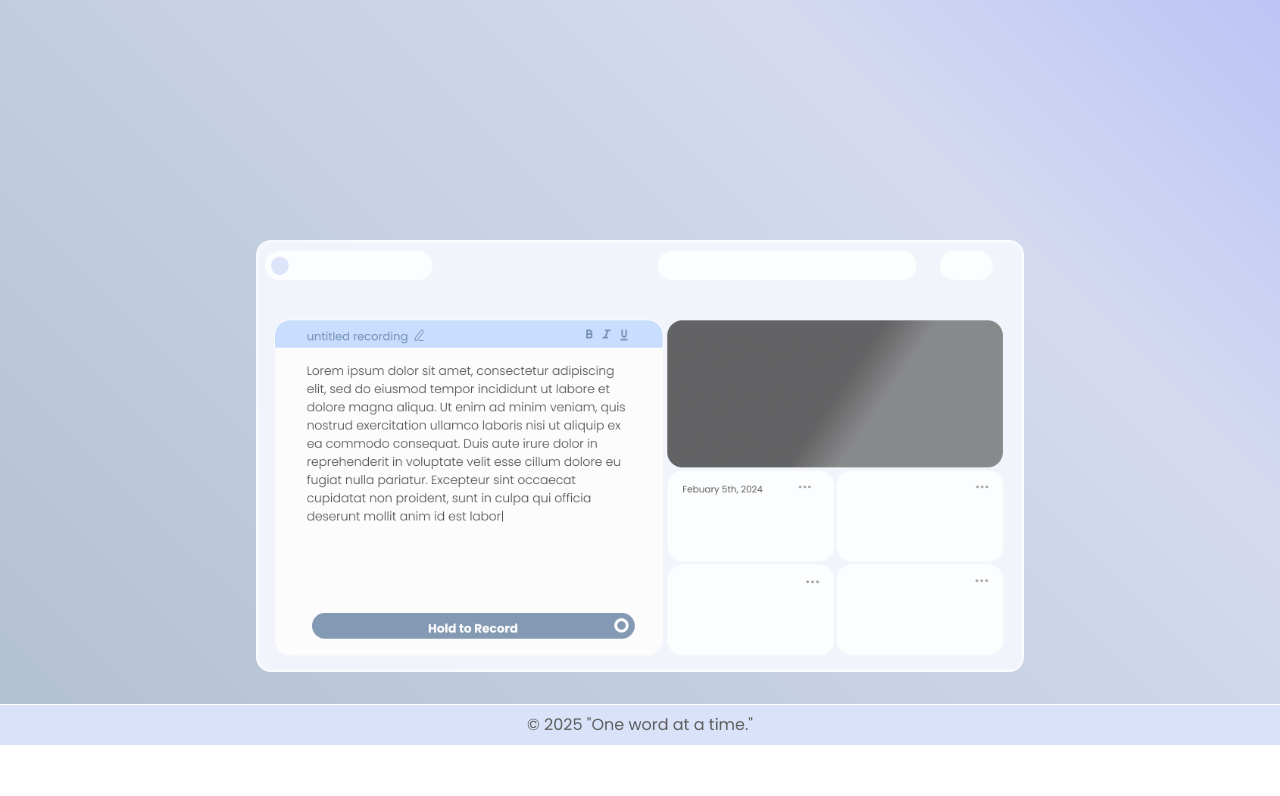
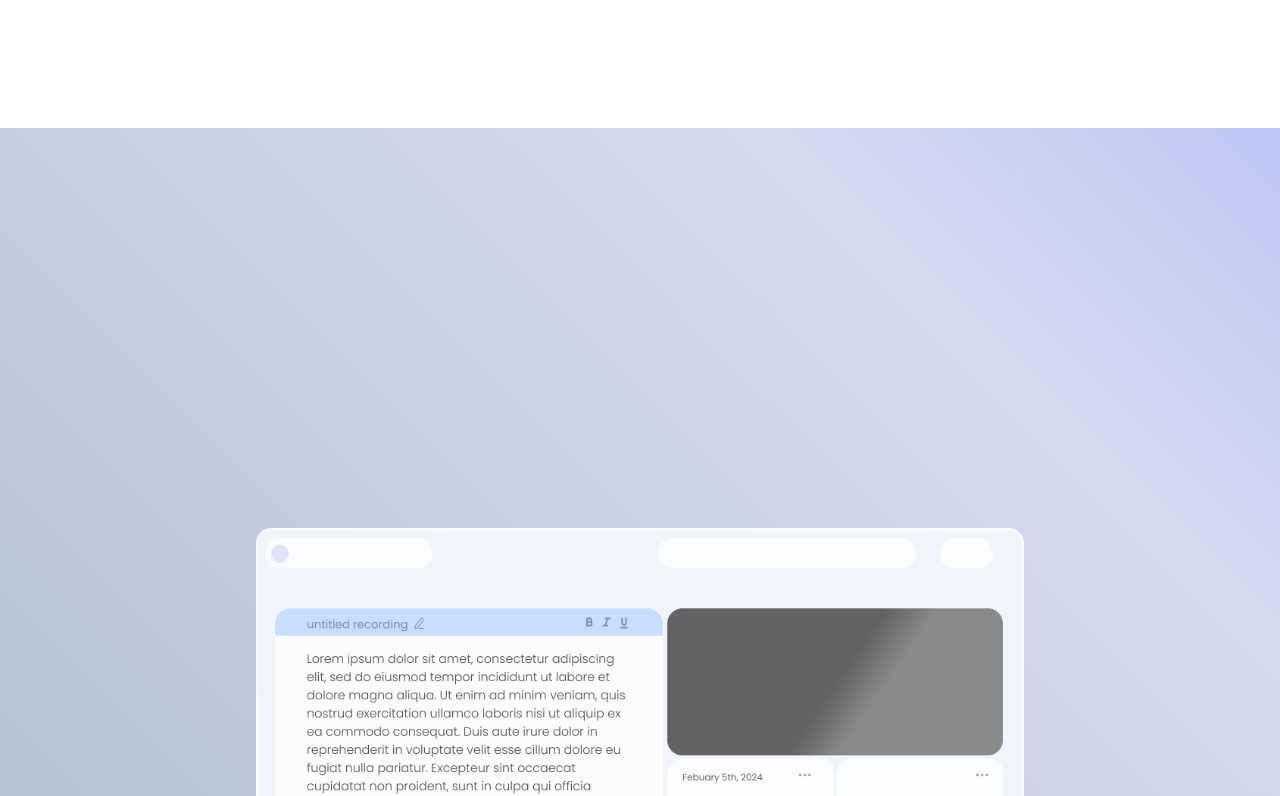
Before and after one commit to ryushen-tan/Phon3y, a React (Vite) app in the folder fe/: page / in a window 1280 px wide. Shown: the part 960-1756 px from the top of the page. Before the commit the page ends 1705 px from the top, so only its background shows below. Built offline with nearby package versions, Linux system fonts and the light colour scheme; a web font is replaced by a local one.

Commit message:
some more animations for the landing page

```diff
--- a/fe/src/pages/LandingPage.tsx
+++ b/fe/src/pages/LandingPage.tsx
@@ -1,4 +1,4 @@
-import React from 'react';
+import React, { useEffect, useRef, useState } from 'react';
 import Navbar from '../components/Navbar/Navbar';
 import background from '/background.png';
 import ShinyText from '../components/Text/ShinyText';
@@ -7,13 +7,38 @@ import Demo from '/demo.png';
 import { Link } from 'react-router-dom';
 
 const LandingPage: React.FC = () => {
+    const demoRef = useRef<HTMLDivElement | null>(null);
+    const [isDemoVisible, setIsDemoVisible] = useState(false);
+
+    useEffect(() => {
+        const observer = new IntersectionObserver(
+            ([entry]) => {
+                if (entry.isIntersecting) {
+                    setIsDemoVisible(true);
+                }
+            },
+            { threshold: 0.5 }
+        );
+
+        const currentDemo = demoRef.current;
+        if (currentDemo) {
+            observer.observe(currentDemo);
+        }
+
+        return () => {
+            if (currentDemo) {
+                observer.unobserve(currentDemo);
+            }
+        };
+    }, []);
+
     return (
         <>
             <Navbar />
             <div className='overflow-x-hidden'>
 
                 <div
-                    className="flex flex-col items-center h-[130vw] w-screen bg-cover bg-center"
+                    className="flex flex-col items-center h-[150vw] w-screen bg-cover bg-center"
                     style={{
                         backgroundImage:
                             'linear-gradient(-135deg, #8B9CFF 0%, #D5DAF0 50%, #B2C1D2 100%)'
@@ -33,23 +58,30 @@ const LandingPage: React.FC = () => {
                                 </h1>
                                 <p className='text-white w-[35%] text-center text-[12px] font-poppins mt-5'>Transcribe speech into phonetics, analyze important data, all in one place.</p>
                                 <Link to="/guest/transcribe">
-                                    <button className='w-[130px] h-[38px] rounded-[10px] bg-gradient-to-r border-2 border-white from-[#999999] to-[#666666] mt-5 flex justify-center items-center hover:opacity-[80%] hover:cursor-pointer'>
-                                        <ShinyText text="Get Started" disabled={false} className="text-[12px] font-medium text-white" speed={2} />
+                                    <button className='w-[130px] h-[38px] rounded-[10px] bg-gradient-to-r border-2 border-white from-[#999999] to-[#666666] mt-5 flex justify-center items-center hover:cursor-pointer'>
+                                        <ShinyText text="Get Started" disabled={false} className="text-[12px] font-medium text-white hover:font-bold" speed={2} />
                                     </button>
                                 </Link>
-
                             </div>
                         </div>
                     </div>
-                    <div className='flex justify-center items-center'>
+                    <div className='w-screen h-[400px] bg-white mt-50'>
+
+                    </div>
+                    <div
+                        ref={demoRef}
+                        className={`flex justify-center items-center transition-opacity duration-700 ${
+                            isDemoVisible ? 'opacity-100' : 'opacity-0'
+                        }`}
+                    >
                         <img src={Demo} alt="Demo Img" className='w-[60%] mt-100' />
                     </div>
                 </div>
+
                 <Footer />
             </div>
-
         </>
-    )
+    );
 }
 
-export default LandingPage
+export default LandingPage;
```
